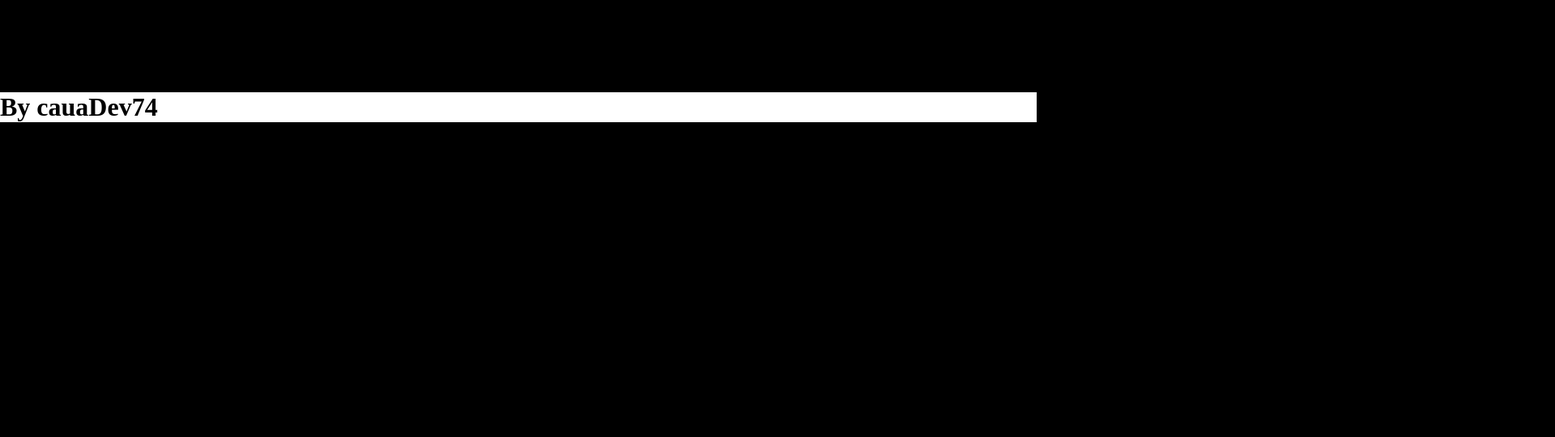
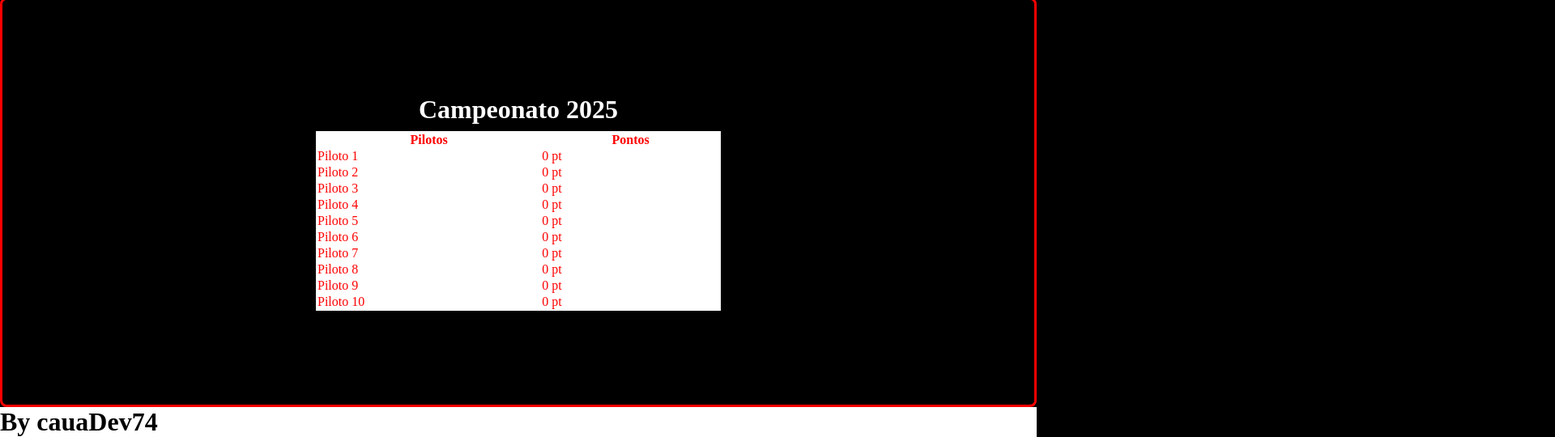
Before and after one commit to cauaDev74/formulaone, a plain HTML site: page index.html in a window 1280 px wide. Shown: the part 649-1189 px from the top of the page at 81% size, 1920 px wide, since content can reach past the window. Before the commit the page ends 800 px from the top, so only its background shows below. Drawn offline with Linux system fonts and the light colour scheme.

Commit message:
Atualização básica

```diff
--- a/Styles/stylemain.css
+++ b/Styles/stylemain.css
@@ -6,15 +6,20 @@
 .corpo{
     background-color: black;
     color: white;
+    font: normal Arial, sans-serif;
 }
 .cabecalho{
     background-color: red;
     color: white;
     font: 1.5rem Arial, sans-serif;
+    width: 100%;
+    display: flex;
+
 }
 #content{
     display: flex;
     flex-direction: line;
+    padding: 1rem;
 
 }
 .card{
@@ -37,7 +42,6 @@
     color: black;
     width: 100%;
     margin-top: auto;
-    position: fixed;
     bottom: 0;
     left: 0;
     right: 0;
@@ -47,4 +51,27 @@
 #sobre{
     width: 300px;
     text-align: justify;
+    font-size: large;
+
+
+
 }
+#campeonato{
+    display: flex;
+    justify-content: center;
+    flex-direction: column;
+    align-items: center;
+    gap: 8px;
+    border: 3px solid red;
+    border-radius: 8px;
+    height: 500px;
+
+}
+.tabeladepontos{
+    width: 500px;
+    background-color: white;
+    border: 3px grey;
+}
+.linhadetabela{
+    color: red;
+}
--- a/index.html
+++ b/index.html
@@ -55,6 +55,12 @@
                     <img src="Assets/f1concept2026.jpg"><br>
                     <button class="btcard">IR</button>
                 </div>
+                <div class="card">
+                    <h class="TitleCard">Circuitos da F1</h><br>
+                    <p class="legendaCard">O palco para sediar o grande prémio.</p><br>
+                    <img src="/Assets/circuitos.jpg"><br>
+                    <button class="btcard">IR</button>
+                </div>
 
 
         </div>
@@ -64,16 +70,51 @@
 
         </div>
         <div id="campeonato">
-            <table border="2">
-                <h1>Campeonato 2025</h1>
-                <tr>
-
+            <h1>Campeonato 2025</h1>
+            <table class="tabeladepontos">
+                <tr class="linhadetabela">
+                    <th>Pilotos</th>
+                    <th>Pontos</th>
                 </tr>
-                <tr>
-
+                <tr class="linhadetabela" id="piloto">
+                    <td>Piloto 1</td>
+                    <td>0 pt</td>
                 </tr>
-                <tr>
-
+                <tr class="linhadetabela" id="piloto">
+                    <td>Piloto 2</td>
+                    <td>0 pt</td>
+                </tr>
+                <tr class="linhadetabela" id="piloto">
+                    <td>Piloto 3</td>
+                    <td>0 pt</td>
+                </tr>
+                <tr class="linhadetabela" id="piloto">
+                    <td>Piloto 4</td>
+                    <td>0 pt</td>
+                </tr>
+                <tr class="linhadetabela" id="piloto">
+                    <td>Piloto 5</td>
+                    <td>0 pt</td>
+                </tr>
+                <tr class="linhadetabela" id="piloto">
+                    <td>Piloto 6</td>
+                    <td>0 pt</td>
+                </tr>
+                <tr class="linhadetabela" id="piloto">
+                    <td>Piloto 7</td>
+                    <td>0 pt</td>
+                </tr>
+                <tr class="linhadetabela" id="piloto">
+                    <td>Piloto 8</td>
+                    <td>0 pt</td>
+                </tr>
+                <tr class="linhadetabela" id="piloto">
+                    <td>Piloto 9</td>
+                    <td>0 pt</td>
+                </tr>
+                <tr class="linhadetabela" id="piloto">
+                    <td>Piloto 10</td>
+                    <td>0 pt</td>
                 </tr>
             </table>
         </div>
```
Also changed, not shown: Assets/circuitos.jpg (added).
